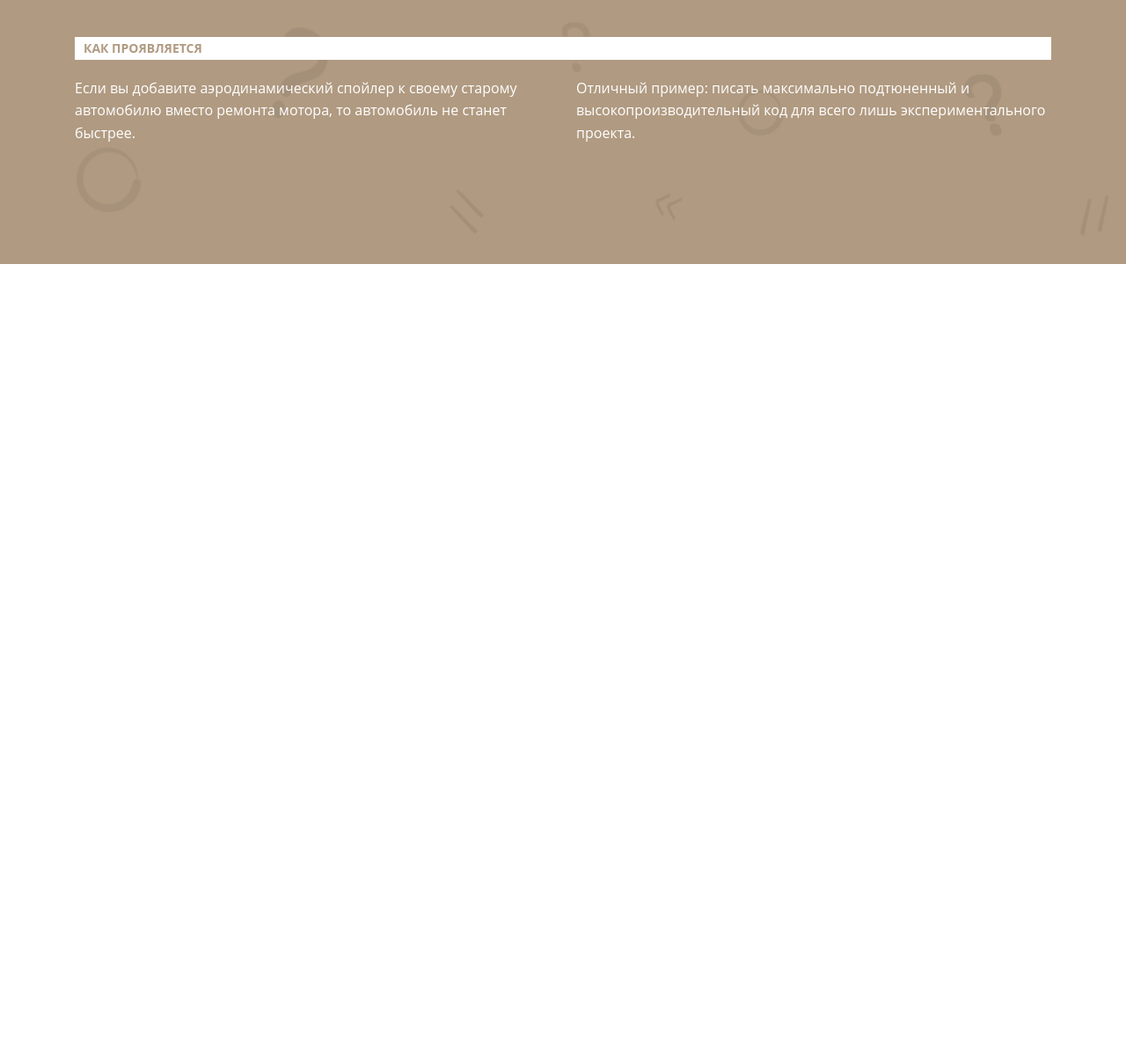
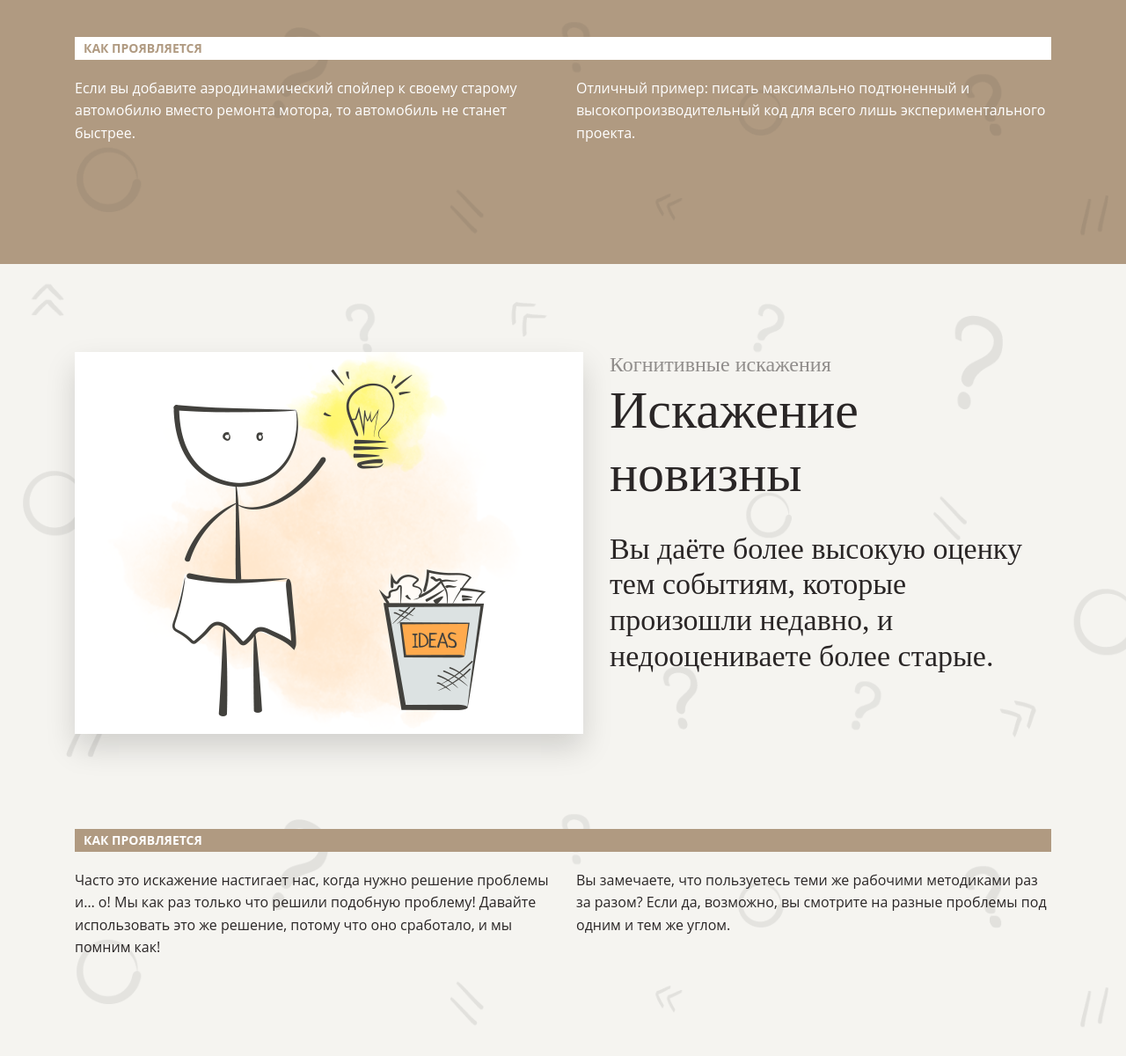
Before and after one commit to OlgaMakukha/layout-designer-project-58, a website: page src/index.html in a window 1280 px wide. Shown: the part 4276-5476 px from the top of the page at 88% size. Before the commit the page ends 4576 px from the top, so only its background shows below. Drawn offline with Linux system fonts and the light colour scheme; files whose address does not match are found by name.

Commit message:
distortion-section

```diff
--- a/src/index.html
+++ b/src/index.html
@@ -104,7 +104,28 @@
             </div>
           </div>
         </section>
-        <section class="distortion-section"></section>
+
+        <section class="distortion-of-novelty">
+          <div class="distortion-container">
+            <div class="distortion-first-section">
+              <div class="image-container">
+              <img class="distortion-image" src="../src/img/3.png" alt="Человечек с лампой">
+              </div>
+            <div>
+          <span class="distortion-title-small">Когнитивные искажения<br></span><h2 class="distortion-title">Искажение новизны</h2>
+          <p class="distortion-description">Вы даёте более высокую оценку тем событиям, которые произошли недавно, и недооцениваете более старые.</p>
+            </div>
+            </div>
+            <div class="distortion-title-second-container">
+          <h3 class="distortion-title-second">Как проявляется</h3>
+            </div>
+            <div class="distortion-description-two-container">
+          <p class="distortion-description-two">Часто это искажение настигает нас, когда нужно решение проблемы и… о! Мы как раз только что решили подобную проблему! Давайте использовать это же решение, потому что оно сработало, и мы помним как!</p>
+          <p class="distortion-description-two">Вы замечаете, что пользуетесь теми же рабочими методиками раз за разом? Если да, возможно, вы смотрите на разные проблемы под одним и тем же углом.</p>
+            </div>
+          </div>
+        </section>
+
         <section class="hyperbolic-section"></section>
         <section class="errors-section"></section>
     </main>
--- a/src/styles/style.css
+++ b/src/styles/style.css
@@ -234,13 +234,15 @@ a.card{
   line-height: 160%;
 }
 
-.ikea-section {
+.ikea-section,
+.distortion-of-novelty {
   position: relative;
   background-color: var(--light);
   color: var(--dark);
 }
 
-.ikea-section::before {
+.ikea-section::before,
+.distortion-of-novelty::before {
   content: "";
   position: absolute;
   width: 100%;
@@ -251,7 +253,8 @@ a.card{
   opacity: 0.1;
 }
 
-.ikea-container {
+.ikea-container,
+.distortion-container {
   position: relative;
   margin: 0 auto;
   display: flex;
@@ -263,17 +266,20 @@ a.card{
   margin: 0 auto;
 }
 
-.ikea-first-section {
+.ikea-first-section,
+.distortion-first-section {
   display: flex;
   flex-direction: row;
   gap: 30px;
 }
 
-.ikea-image {
+.ikea-image,
+.distortion-image {
   box-shadow: 0px 16px 32px 0px rgba(0, 0, 0, 0.15);
 }
 
-.ikea-title {
+.ikea-title,
+.distortion-title {
   margin: 0;
   margin-bottom: 30px;
   color: var(--dark);
@@ -284,7 +290,8 @@ a.card{
   line-height: 120%;
 }
 
-.ikea-title-small {
+.ikea-title-small,
+.distortion-title-small {
   display: inline-block;
   color: var(--semitransparent-dark);
   font-family: "Neucha";
@@ -294,7 +301,8 @@ a.card{
   line-height: 120%;
 }
 
-.ikea-description {
+.ikea-description,
+.distortion-description {
   color: var(--dark);
   font-family: "Neucha";
   font-size: 34px;
@@ -303,7 +311,8 @@ a.card{
   line-height: 120%;
 }
 
-.ikea-title-second-container {
+.ikea-title-second-container,
+.distortion-title-second-container {
   width: 1110px;
   height: 26px;
   background-color: var(--broun);
@@ -311,8 +320,8 @@ a.card{
   margin-bottom: 20px;
 }
 
-.ikea-title-second {
-  display: inline-block;
+.ikea-title-second,
+.distortion-title-second {
   color: var(--white);
   font-family: "Open Sans";
   font-size: 14px;
@@ -324,13 +333,15 @@ a.card{
   padding: 5px 10px;
 }
 
-.ikea-description-two-container {
+.ikea-description-two-container,
+.distortion-description-two-container {
   display: flex;
   flex-direction: row;
   gap: 30px;
 }
 
-.ikea-description-two {
+.ikea-description-two,
+.distortion-description-two {
   flex-basis: 50%;
 }
 
@@ -412,7 +423,6 @@ a.card{
 }
 
 .optimisation-title-second {
-  display: inline-block;
   color: var(--broun);
   font-family: "Open Sans";
   font-size: 14px;
```
